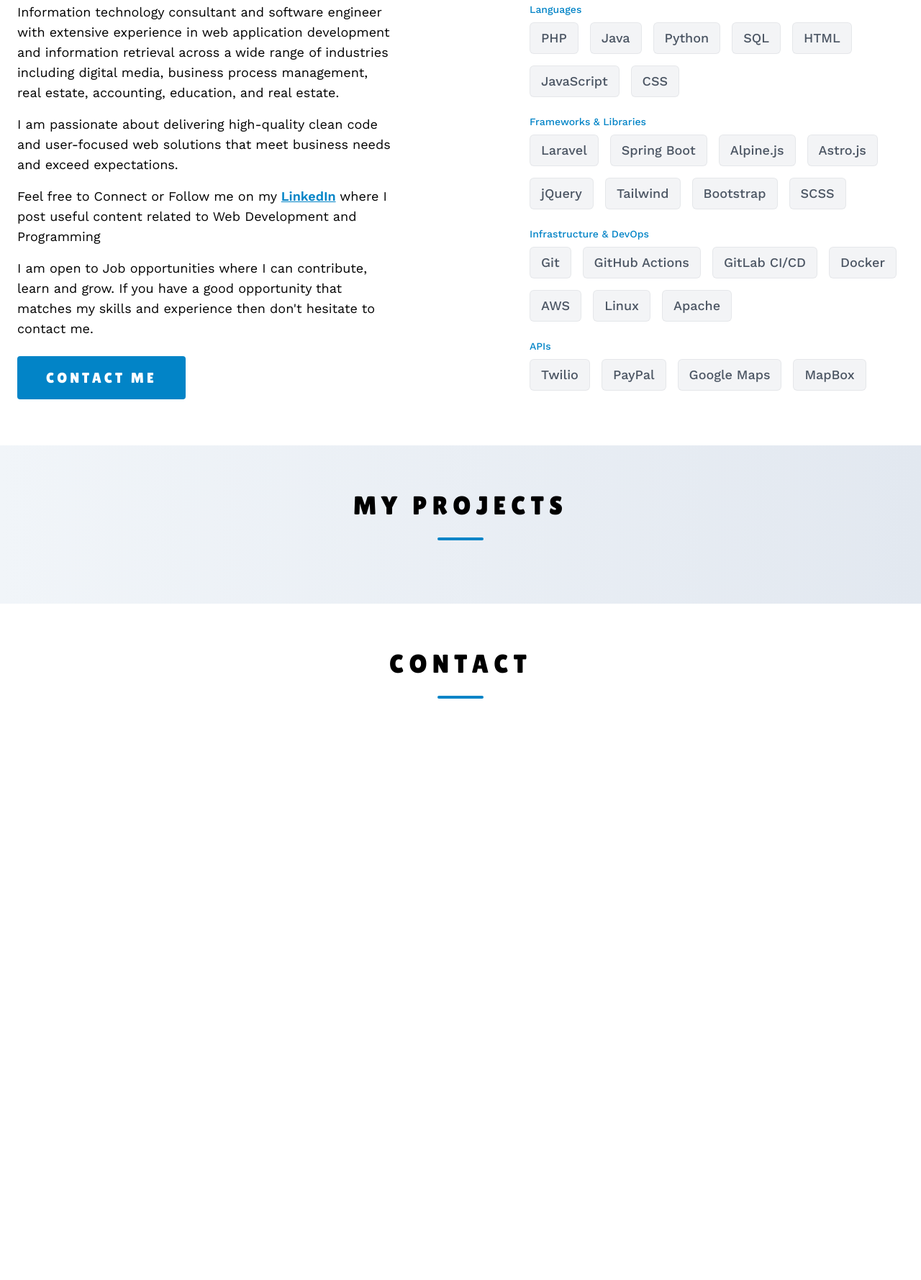
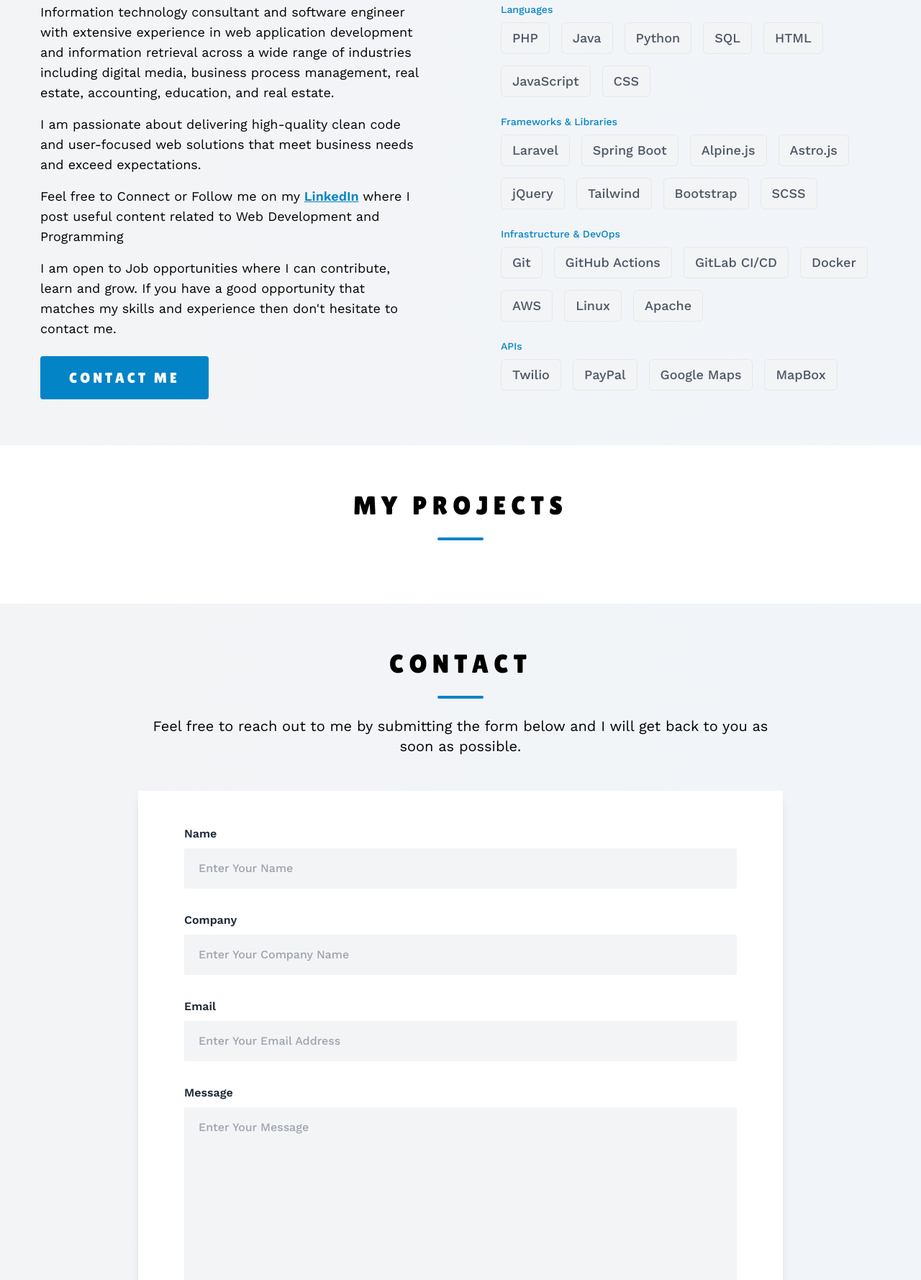
Before and after one commit to sossef/monsefrachid.com, an Astro site: page / in a window 1280 px wide. Shown: the part 1021-2800 px from the top of the page at 72% size. Before the commit the page ends 2080 px from the top, so only its background shows below. Built offline with nearby package versions, Linux system fonts and the light colour scheme; Astro itself is replaced by a stand-in of ours; a web font is replaced by a local one.

Commit message:
Added contact form section

```diff
--- a/src/pages/index.astro
+++ b/src/pages/index.astro
@@ -102,7 +102,7 @@
 			</div>
 		</section>
 
-		<section class="py-16">
+		<section id="about" class="py-16 bg-gradient-to-r from-gray-100 to-slate-100">
 
 			<div class="flex flex-col items-center w-full max-w-7xl mx-auto px-6">
 
@@ -110,7 +110,7 @@
 
 				<span class="block w-16 border-b-4 rounded border-sky-600 my-6"></span>
 
-				<div class="grid grid-cols-2 gap-x-48 gap-y-12 w-full mt-4">
+				<div class="grid grid-cols-2 gap-x-28 gap-y-12 w-full mt-4 lg:px-8">
 
 					<div class="col-span-full lg:col-span-1 space-y-6">
 
@@ -123,9 +123,11 @@
 							<p>I am open to Job opportunities where I can contribute, learn and grow. If you have a good opportunity that matches my skills and experience then don't hesitate to contact me.</p>
 						</div>
 
-						<button class="bg-sky-600 hover:bg-sky-700 text-white text-xl uppercase font-semibold py-4 px-10 rounded">
-							Contact Me
-						</button>
+						<div class="flex justify-center lg:justify-start">
+							<button class="bg-sky-600 hover:bg-sky-700 text-white text-xl uppercase font-semibold py-4 px-10 rounded">
+								Contact Me
+							</button>
+						</div>
 
 					</div>
 
@@ -195,7 +197,7 @@
 
 		</section>
 
-		<section class="py-16 bg-gradient-to-r from-slate-100 to-slate-200 ">
+		<section id="projects" class="py-16 bg-white">
 
 			<div class="flex flex-col items-center w-full max-w-7xl mx-auto px-6">
 
@@ -209,7 +211,7 @@
 
 		</section>
 
-		<section id="contact" class="py-16">
+		<section id="contact" class="py-16 bg-gradient-to-r from-gray-100 to-slate-100">
 
 			<div class="flex flex-col items-center w-full max-w-7xl mx-auto px-6">
 
@@ -217,7 +219,37 @@
 
 				<span class="block w-16 border-b-4 rounded border-sky-600 my-6"></span>
 
+				<p class="w-full max-w-4xl text-xl text-center">Feel free to reach out to me by submitting the form below and I will get back to you as soon as possible.</p>
 
+				<form class="w-full max-w-4xl bg-white shadow-lg px-4 py-6 lg:px-16 lg:py-12 mt-12 space-y-4 lg:space-y-8">
+
+					<div class="space-y-2">
+						<div class="w-full font-semibold text-gray-800">Name</div>
+						<input type="text" id="name" name="name" placeholder="Enter Your Name" class="w-full px-5 py-4 bg-gray-100 text-gray-900 font-medium rounded-sm" required>
+					</div>
+
+					<div class="space-y-2">
+						<div class="w-full font-semibold text-gray-800">Company</div>
+						<input type="text" id="company" name="company" placeholder="Enter Your Company Name" class="w-full px-5 py-4 bg-gray-100 text-gray-900 font-medium rounded-sm">
+					</div>
+
+					<div class="space-y-2">
+						<div class="w-full font-semibold text-gray-800">Email</div>
+						<input type="text" id="email" name="email" placeholder="Enter Your Email Address" class="w-full px-5 py-4 bg-gray-100 text-gray-900 font-medium rounded-sm" required>
+					</div>
+
+					<div class="space-y-2">
+						<div class="w-full font-semibold text-gray-800">Message</div>
+						<textarea id="message" name="message" placeholder="Enter Your Message" class="w-full px-5 py-4 bg-gray-100 text-gray-900 font-medium rounded-sm h-80" required></textarea>
+					</div>
+
+					<div class="flex justify-center">
+						<button class="bg-sky-600 hover:bg-sky-700 text-white text-xl uppercase font-semibold py-4 px-10 rounded">
+							Submit
+						</button>
+					</div>
+
+				</form>
 
 			</div>
 
```
